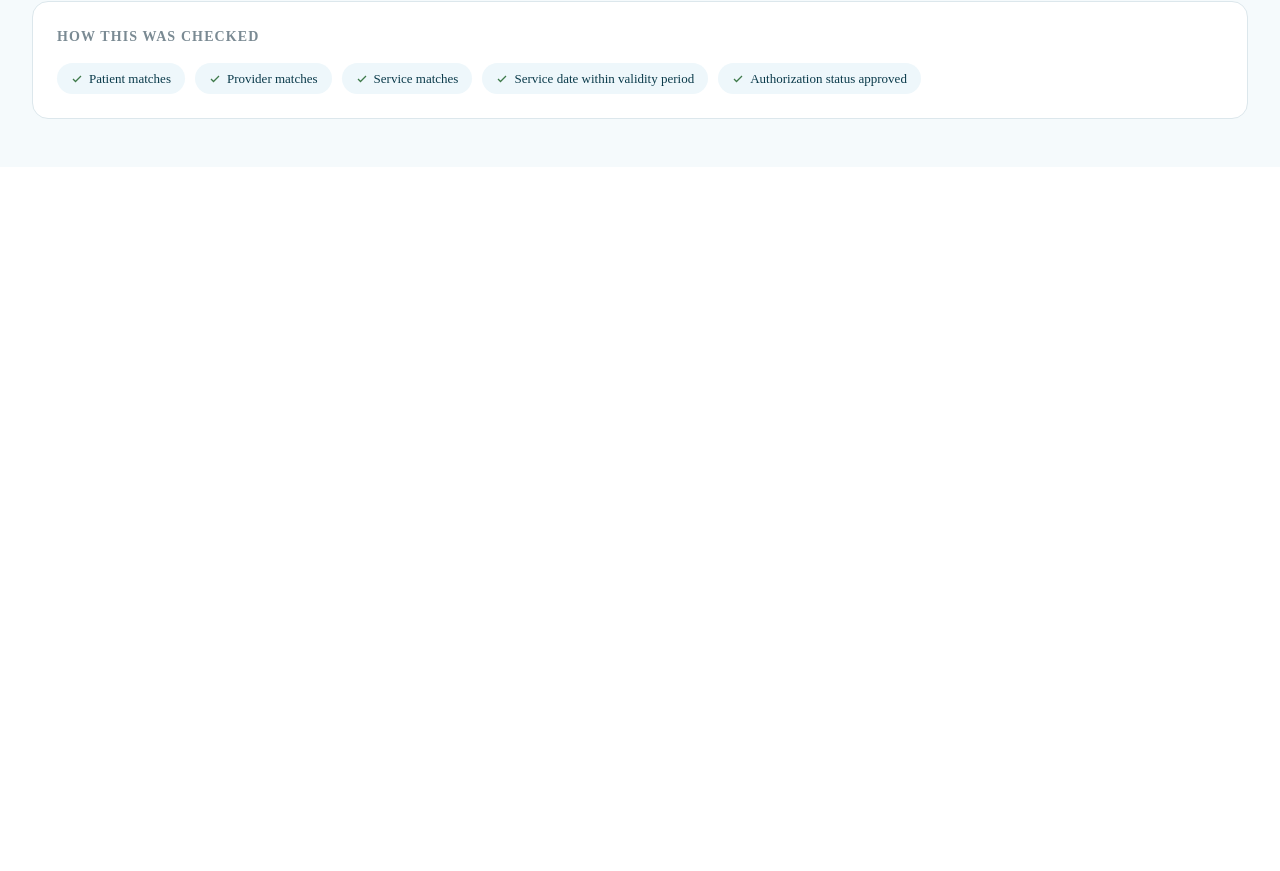
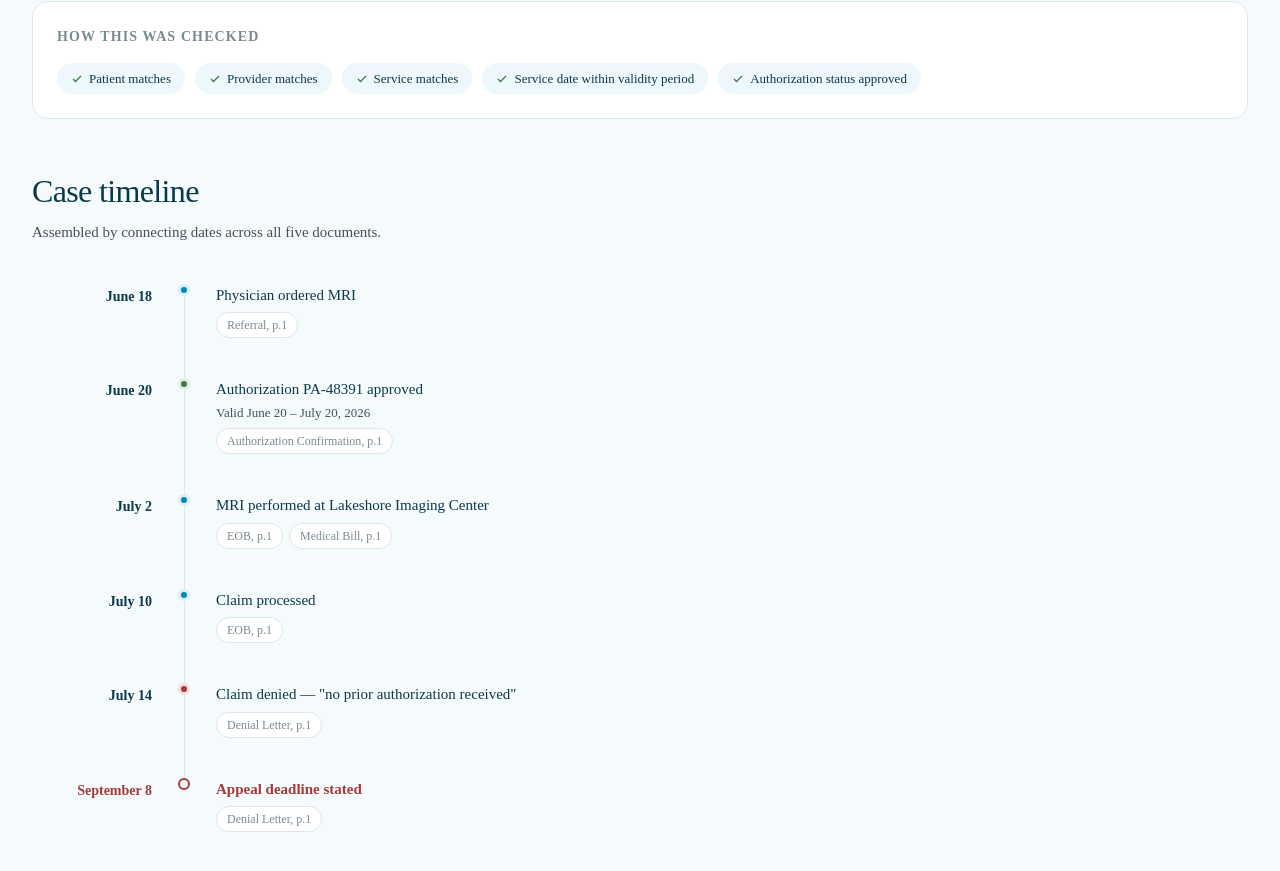
Before and after one commit to samjm2/claim-right, a Next.js app: page /case/1 in a window 1280 px wide. Shown: the part 1270-2141 px from the top of the page. Before the commit the page ends 1437 px from the top, so only its background shows below. Built offline with nearby package versions, Linux system fonts and the light colour scheme.

Commit message:
finished timeline sction

```diff
--- a/app/case/[id]/page.tsx
+++ b/app/case/[id]/page.tsx
@@ -141,6 +141,46 @@ export default function CasePage({ params: _params }: { params: { id: string } }
               </div>
             </div>
           </div>
+
+          {/* timeline - just dates and events connected by a line */}
+          <div style={{marginTop:"48px"}}>
+            <h2 style={{fontSize:"32px",fontWeight:"300",letterSpacing:"-0.02em",color:"#0a3a4a",margin:"0 0 6px"}}>Case timeline</h2>
+            <p style={{fontSize:"15px",color:"#40525c",margin:"0 0 40px"}}>Assembled by connecting dates across all five documents.</p>
+
+            <div style={{maxWidth:"760px",display:"flex",flexDirection:"column"}}>
+              {/* timeline node 1 */}
+              <div style={{display:"grid",gridTemplateColumns:"120px 24px 1fr",gap:"0 20px"}}>
+                <div style={{textAlign:"right",paddingBottom:"40px"}}><span style={{fontSize:"14px",fontWeight:"600",color:"#0a3a4a"}}>June 18</span></div>
+                <div style={{display:"flex",flexDirection:"column",alignItems:"center"}}><span style={{width:"12px",height:"12px",borderRadius:"50%",background:"#008bb2",border:"3px solid #dbeef5",flexShrink:0}}></span><span style={{width:"1px",flex:1,background:"#dce7ec"}}></span></div>
+                <div style={{paddingBottom:"40px"}}><div style={{fontSize:"15px",fontWeight:"500",color:"#0a3a4a"}}>Physician ordered MRI</div><span style={{display:"inline-block",marginTop:"6px",fontSize:"12px",color:"#7a8a93",background:"#ffffff",border:"1px solid #dce7ec",borderRadius:"9999px",padding:"3px 10px"}}>Referral, p.1</span></div>
+
+                {/* node 2 */}
+                <div style={{textAlign:"right",paddingBottom:"40px"}}><span style={{fontSize:"14px",fontWeight:"600",color:"#0a3a4a"}}>June 20</span></div>
+                <div style={{display:"flex",flexDirection:"column",alignItems:"center"}}><span style={{width:"12px",height:"12px",borderRadius:"50%",background:"#3f7a4a",border:"3px solid #e2eee4",flexShrink:0}}></span><span style={{width:"1px",flex:1,background:"#dce7ec"}}></span></div>
+                <div style={{paddingBottom:"40px"}}><div style={{fontSize:"15px",fontWeight:"500",color:"#0a3a4a"}}>Authorization PA-48391 approved</div><div style={{fontSize:"13px",color:"#40525c",marginTop:"2px"}}>Valid June 20 – July 20, 2026</div><span style={{display:"inline-block",marginTop:"6px",fontSize:"12px",color:"#7a8a93",background:"#ffffff",border:"1px solid #dce7ec",borderRadius:"9999px",padding:"3px 10px"}}>Authorization Confirmation, p.1</span></div>
+
+                {/* node 3 */}
+                <div style={{textAlign:"right",paddingBottom:"40px"}}><span style={{fontSize:"14px",fontWeight:"600",color:"#0a3a4a"}}>July 2</span></div>
+                <div style={{display:"flex",flexDirection:"column",alignItems:"center"}}><span style={{width:"12px",height:"12px",borderRadius:"50%",background:"#008bb2",border:"3px solid #dbeef5",flexShrink:0}}></span><span style={{width:"1px",flex:1,background:"#dce7ec"}}></span></div>
+                <div style={{paddingBottom:"40px"}}><div style={{fontSize:"15px",fontWeight:"500",color:"#0a3a4a"}}>MRI performed at Lakeshore Imaging Center</div><div style={{display:"flex",gap:"6px",marginTop:"6px"}}><span style={{fontSize:"12px",color:"#7a8a93",background:"#ffffff",border:"1px solid #dce7ec",borderRadius:"9999px",padding:"3px 10px"}}>EOB, p.1</span><span style={{fontSize:"12px",color:"#7a8a93",background:"#ffffff",border:"1px solid #dce7ec",borderRadius:"9999px",padding:"3px 10px"}}>Medical Bill, p.1</span></div></div>
+
+                {/* node 4 */}
+                <div style={{textAlign:"right",paddingBottom:"40px"}}><span style={{fontSize:"14px",fontWeight:"600",color:"#0a3a4a"}}>July 10</span></div>
+                <div style={{display:"flex",flexDirection:"column",alignItems:"center"}}><span style={{width:"12px",height:"12px",borderRadius:"50%",background:"#008bb2",border:"3px solid #dbeef5",flexShrink:0}}></span><span style={{width:"1px",flex:1,background:"#dce7ec"}}></span></div>
+                <div style={{paddingBottom:"40px"}}><div style={{fontSize:"15px",fontWeight:"500",color:"#0a3a4a"}}>Claim processed</div><span style={{display:"inline-block",marginTop:"6px",fontSize:"12px",color:"#7a8a93",background:"#ffffff",border:"1px solid #dce7ec",borderRadius:"9999px",padding:"3px 10px"}}>EOB, p.1</span></div>
+
+                {/* node 5 */}
+                <div style={{textAlign:"right",paddingBottom:"40px"}}><span style={{fontSize:"14px",fontWeight:"600",color:"#0a3a4a"}}>July 14</span></div>
+                <div style={{display:"flex",flexDirection:"column",alignItems:"center"}}><span style={{width:"12px",height:"12px",borderRadius:"50%",background:"#a33a3a",border:"3px solid #f3dede",flexShrink:0}}></span><span style={{width:"1px",flex:1,background:"#dce7ec"}}></span></div>
+                <div style={{paddingBottom:"40px"}}><div style={{fontSize:"15px",fontWeight:"500",color:"#0a3a4a"}}>Claim denied — "no prior authorization received"</div><span style={{display:"inline-block",marginTop:"6px",fontSize:"12px",color:"#7a8a93",background:"#ffffff",border:"1px solid #dce7ec",borderRadius:"9999px",padding:"3px 10px"}}>Denial Letter, p.1</span></div>
+
+                {/* node 6 - final */}
+                <div style={{textAlign:"right"}}><span style={{fontSize:"14px",fontWeight:"600",color:"#a33a3a"}}>September 8</span></div>
+                <div style={{display:"flex",flexDirection:"column",alignItems:"center"}}><span style={{width:"12px",height:"12px",borderRadius:"50%",background:"#ffffff",border:"2px solid #a33a3a",flexShrink:0}}></span></div>
+                <div><div style={{fontSize:"15px",fontWeight:"600",color:"#a33a3a"}}>Appeal deadline stated</div><span style={{display:"inline-block",marginTop:"6px",fontSize:"12px",color:"#7a8a93",background:"#ffffff",border:"1px solid #dce7ec",borderRadius:"9999px",padding:"3px 10px"}}>Denial Letter, p.1</span></div>
+              </div>
+            </div>
+          </div>
         </div>
       </main>
     </div>
```
